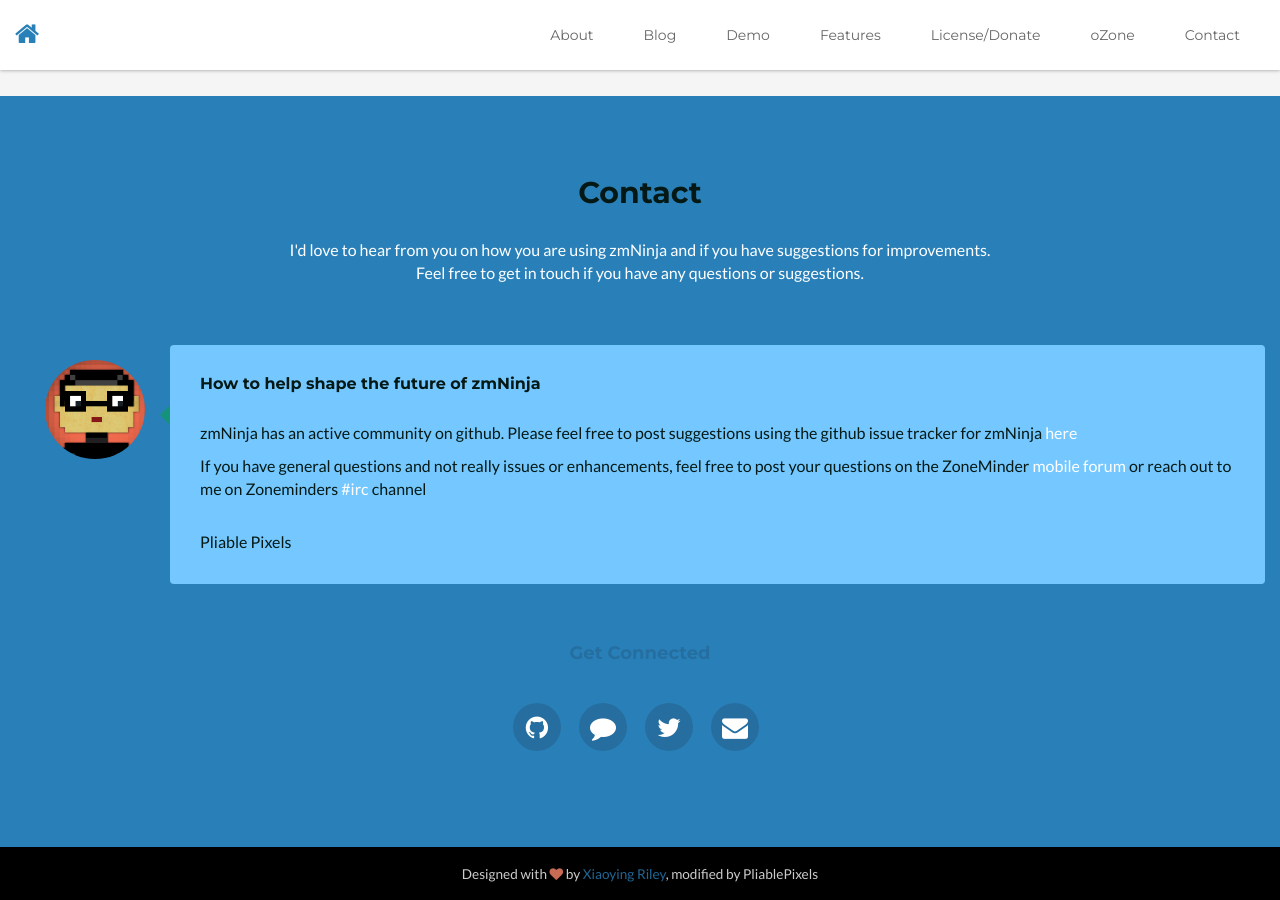
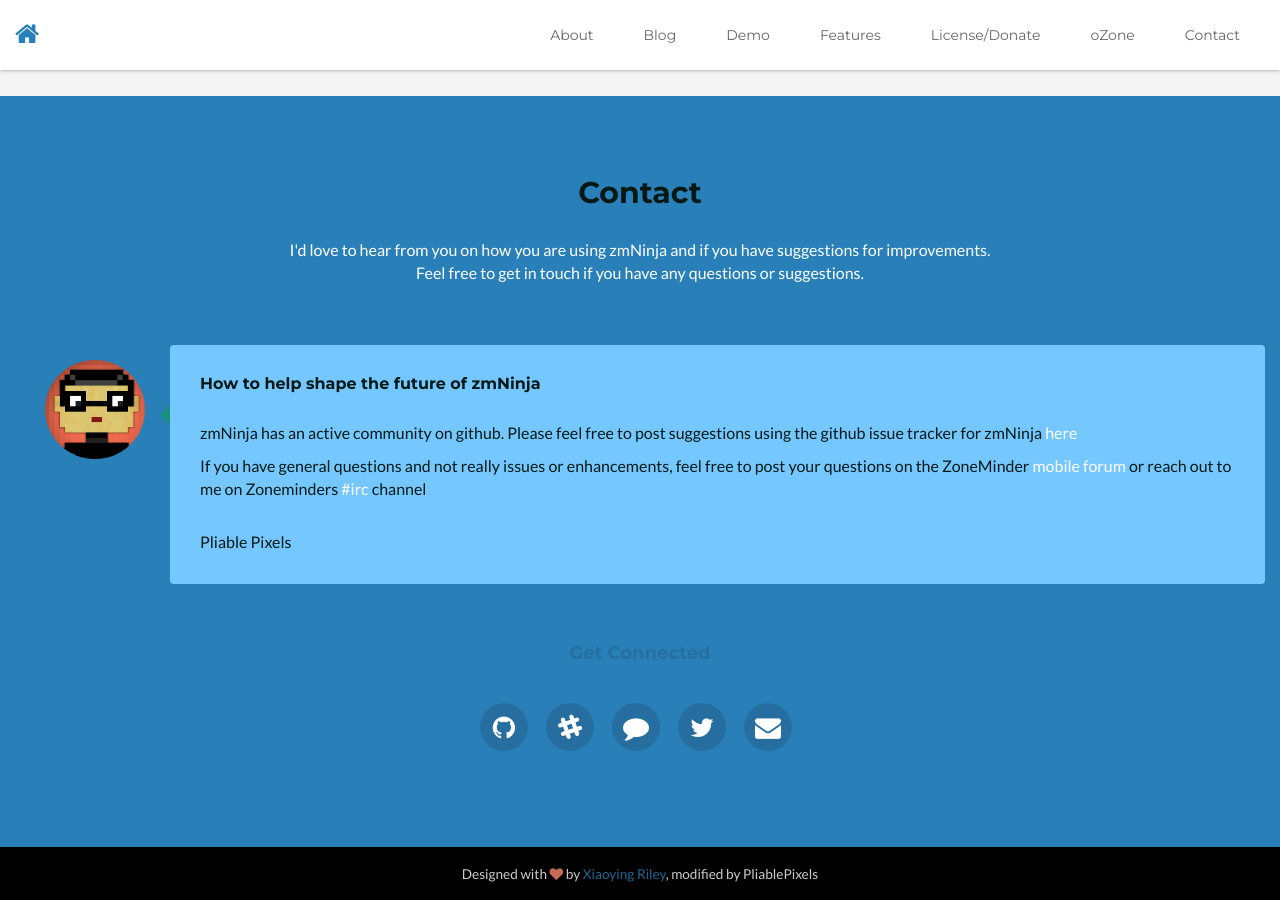
Before and after one commit to pliablepixels/pliablepixels.github.io, a Jekyll site: the page built from index.html, in a window 1280 px wide and 900 px high, scrolled down 3663 px. Built offline with Jekyll 4.4.1, drawn with Linux system fonts in a browser that asks for light colours; comment, search, counter and statistics services are not loaded.

Commit message:
Update contact.html

```diff
--- a/_includes/contact.html
+++ b/_includes/contact.html
@@ -23,6 +23,7 @@
                     <h4 class="sub-title">Get Connected</h4>
                     <ul class="social-icons list-inline">
                         <li><a href="https://github.com/pliablepixels" target="_blank"><i class="fa fa-github"></i></a></li>
+			<li><a href="https://zoneminder-chat.herokuapp.com/" target="_blank"><i class="fa fa-slack"></i></a></li>
                         <li><a href="http://webchat.freenode.net/?channels=zoneminder" target="_blank"><i class="fa fa-comment"></i></a></li>
                         <li><a href="http://twitter.com/pliablepixels" target="_blank"><i class="fa fa-twitter"></i></a></li>
                         <li class="last"><a href="mailto: pliablepixels+zmNinja@gmail.com"><i class="fa fa-envelope"></i></a></li>
```
